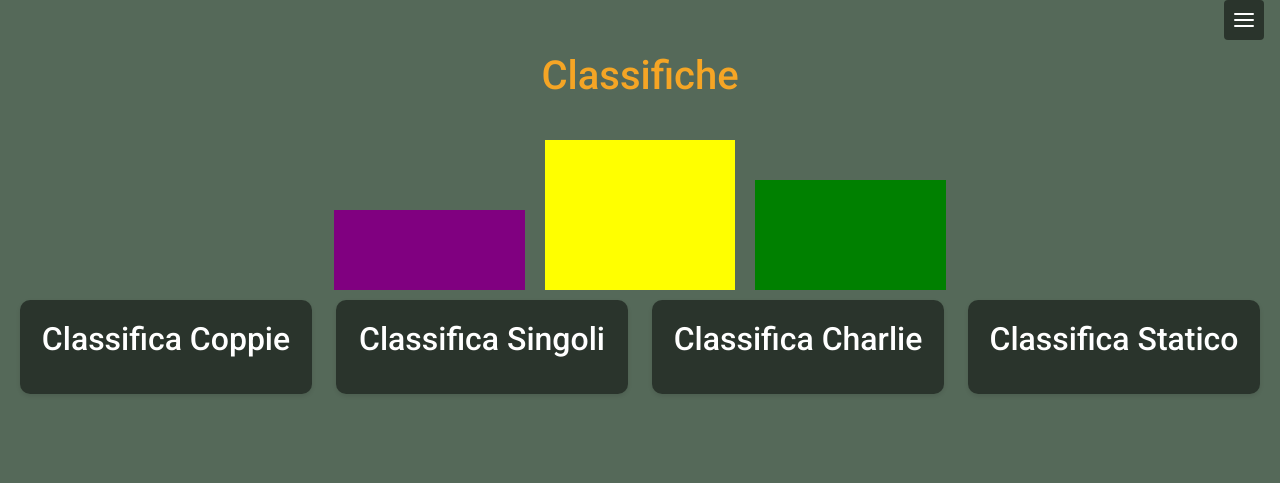
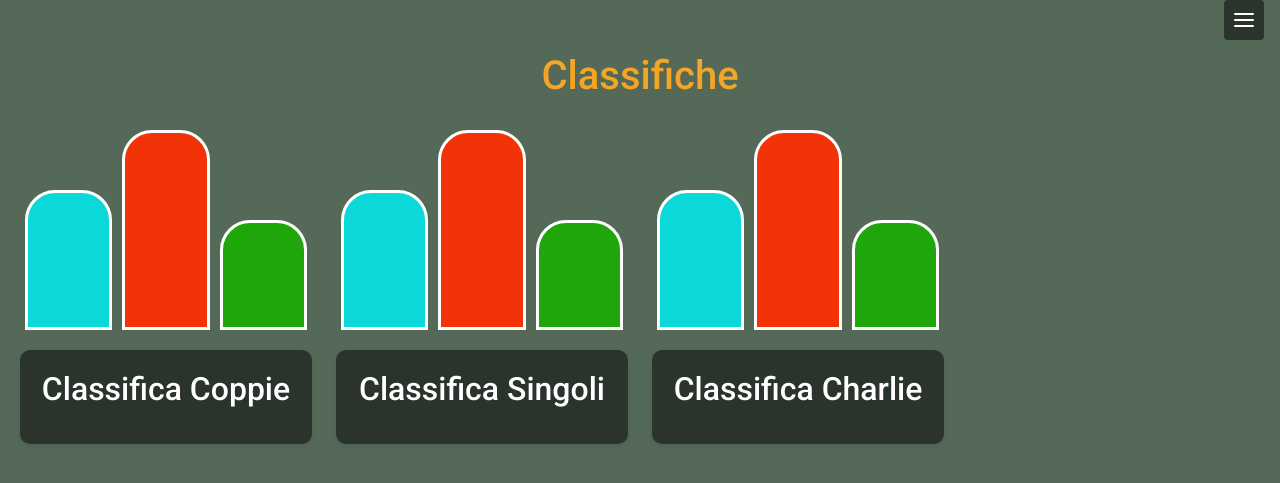
Before and after one commit to samuelsalzillo/software-comicon, a Flask app: page /scoring in a window 1280 px wide. Shown: the part 16-499 px from the top of the page. Run offline with Flask 3, Linux system fonts and the light colour scheme; data that the repository does not hold is empty; some libraries are stand-ins or nearby versions.

Commit message:
fix: added style for scoring ranked players

```diff
--- a/static/css/controls_cassa.css
+++ b/static/css/controls_cassa.css
@@ -98,7 +98,7 @@
 }
 
 .btn-red {
-  background: #f44336;
+  background: #f23207;
   color: white;
   width: 100%;
 }
@@ -168,7 +168,7 @@
 }
 
 .btn-red {
-  background: #f44336;
+  background: #f23207;
   color: white;
   width: 100%;
 }
@@ -284,7 +284,7 @@
 }
 
 .btn-red {
-  background: #ff0000;
+  background: #f23207;
   color: white;
   width: 100%;
 }
--- a/static/css/dashboard.css
+++ b/static/css/dashboard.css
@@ -501,7 +501,7 @@ body,
 }
 
 .btn-red {
-  background: #ff0000;
+  background: #f23207;
   color: white;
   width: 100%;
 }
--- a/static/js/controls_cassa.js
+++ b/static/js/controls_cassa.js
@@ -299,7 +299,7 @@ function addPlayer(type, id, name, endpoint, inputSelector) {
 function showNotification(message, isError = false) {
   const notification = $("#notification");
   notification.text(message);
-  notification.css("color", isError ? "red" : "green");
+  notification.css("color", isError ? "#F23207" : "green");
   // Usa fadeOut e fadeIn per un effetto più gradevole
   notification.fadeIn().delay(3000).fadeOut();
 }
--- a/static/js/keypad.js
+++ b/static/js/keypad.js
@@ -126,7 +126,7 @@ function showKeypad1Notification(message, isError = false) {
   const notificationElement = document.getElementById("notification-keypad1"); // Usa l'ID corretto per questo keypad
   if (notificationElement) {
     notificationElement.textContent = message;
-    notificationElement.style.color = isError ? "red" : "green";
+    notificationElement.style.color = isError ? "#F23207" : "green";
     notificationElement.style.display = "block"; // Mostra
     // Nasconde dopo 3 secondi
     setTimeout(() => {
--- a/static/js/keypad2.js
+++ b/static/js/keypad2.js
@@ -126,7 +126,7 @@ function showKeypad2Notification(message, isError = false) {
   const notificationElement = document.getElementById("notification-keypad2");
   if (notificationElement) {
     notificationElement.textContent = message;
-    notificationElement.style.color = isError ? "red" : "green";
+    notificationElement.style.color = isError ? "#F23207" : "green";
     notificationElement.style.display = "block"; // Mostra
     // Nasconde dopo 3 secondi
     setTimeout(() => {
--- a/templates/scoring.html
+++ b/templates/scoring.html
@@ -33,28 +33,111 @@
 {% endblock %} {% block content %}
 <h1>Classifiche</h1>
 
-<div class="row" style="align-items: baseline">
-  <div class="col-3"></div>
+<div class="row" style="align-items: baseline; row-gap: 20px">
   <div
-    class="col-2"
-    style="border-radius: 30px 30px 0px 0px; height: 100px; padding: 10px"
+    class="col-3"
+    style="display: flex; align-items: baseline; justify-content: space-around"
   >
-    <div style="background-color: purple; height: 100%; width: 100%"></div>
+    <div
+      style="
+        background-color: #0bd9d9;
+        height: 140px;
+        width: 30%;
+        border-radius: 30px 30px 0px 0px;
+        border: 3px solid white;
+      "
+    ></div>
+
+    <div
+      style="
+        background-color: #f23207;
+        height: 200px;
+        width: 30%;
+        border-radius: 30px 30px 0px 0px;
+        border: 3px solid white;
+      "
+    ></div>
+
+    <div
+      style="
+        background-color: #1fa60a;
+        height: 110px;
+        width: 30%;
+        border-radius: 30px 30px 0px 0px;
+        border: 3px solid white;
+      "
+    ></div>
   </div>
   <div
-    class="col-2"
-    style="border-radius: 30px 30px 0px 0px; height: 170px; padding: 10px"
+    class="col-3"
+    style="display: flex; align-items: baseline; justify-content: space-around"
   >
-    <div style="background-color: yellow; height: 100%; width: 100%"></div>
+    <div
+      style="
+        background-color: #0bd9d9;
+        height: 140px;
+        width: 30%;
+        border-radius: 30px 30px 0px 0px;
+        border: 3px solid white;
+      "
+    ></div>
+
+    <div
+      style="
+        background-color: #f23207;
+        height: 200px;
+        width: 30%;
+        border-radius: 30px 30px 0px 0px;
+        border: 3px solid white;
+      "
+    ></div>
+
+    <div
+      style="
+        background-color: #1fa60a;
+        height: 110px;
+        width: 30%;
+        border-radius: 30px 30px 0px 0px;
+        border: 3px solid white;
+      "
+    ></div>
   </div>
+  <div
+    class="col-3"
+    style="display: flex; align-items: baseline; justify-content: space-around"
+  >
+    <div
+      style="
+        background-color: #0bd9d9;
+        height: 140px;
+        width: 30%;
+        border-radius: 30px 30px 0px 0px;
+        border: 3px solid white;
+      "
+    ></div>
 
-  <div
-    class="col-2"
-    style="border-radius: 30px 30px 0px 0px; height: 130px; padding: 10px"
-  >
-    <div style="background-color: green; height: 100%; width: 100%"></div>
+    <div
+      style="
+        background-color: #f23207;
+        height: 200px;
+        width: 30%;
+        border-radius: 30px 30px 0px 0px;
+        border: 3px solid white;
+      "
+    ></div>
+
+    <div
+      style="
+        background-color: #1fa60a;
+        height: 110px;
+        width: 30%;
+        border-radius: 30px 30px 0px 0px;
+        border: 3px solid white;
+      "
+    ></div>
   </div>
   <div class="col-3"></div>
+
   <div class="col-3">
     <div class="leaderboard">
       <h2>Classifica Coppie</h2>
@@ -74,12 +157,14 @@
       <ul id="charlie-leaderboard"></ul>
     </div>
   </div>
-  <div class="col-3">
+  <!--<div class="col-3">
+
     <div class="leaderboard">
       <h2>Classifica Statico</h2>
       <ul id="statico-leaderboard"></ul>
     </div>
   </div>
+  -->
 
   {% endblock %} {% block scripts %}
   <script>
@@ -96,14 +181,14 @@
           const charlieLeaderboard = document.getElementById(
             "charlie-leaderboard"
           );
-          const staticoLeaderboard = document.getElementById(
-            "statico-leaderboard"
-          );
+          // const staticoLeaderboard = document.getElementById(
+          //   "statico-leaderboard"
+          // );
 
           couplesLeaderboard.innerHTML = "";
           singlesLeaderboard.innerHTML = "";
           charlieLeaderboard.innerHTML = "";
-          staticoLeaderboard.innerHTML = "";
+          // staticoLeaderboard.innerHTML = "";
 
           function createPlayerDiv(player, index) {
             const div = document.createElement("div");
@@ -124,11 +209,11 @@
             const playerInfo = document.createElement("b");
             playerInfo.textContent = `${player[0]} - ${player[1]}`;
             if (player[0].startsWith("ROSSO")) {
-              playerInfo.style.backgroundColor = "red";
+              playerInfo.style.backgroundColor = "#F23207";
             } else if (player[0].startsWith("GIALLO")) {
               playerInfo.style.backgroundColor = "yellow";
             } else if (player[0].startsWith("BLU")) {
-              playerInfo.style.backgroundColor = "bl)ue";
+              playerInfo.style.backgroundColor = "#0BD9D9";
             } else if (player[0].startsWith("VERDE")) {
               playerInfo.style.backgroundColor = "green";
             } else if (player[0].startsWith("ROSA")) {
@@ -164,9 +249,9 @@
             charlieLeaderboard.appendChild(createPlayerDiv(player, index));
           });
 
-          data.statico.forEach((player, index) => {
-            staticoLeaderboard.appendChild(createPlayerDiv(player, index));
-          });
+          // data.statico.forEach((player, index) => {
+          //   staticoLeaderboard.appendChild(createPlayerDiv(player, index));
+          // });
         })
         .catch((error) =>
           console.error(
```
Also changed, not shown: templates/controls_cassa.html (+30 -6 lines).
